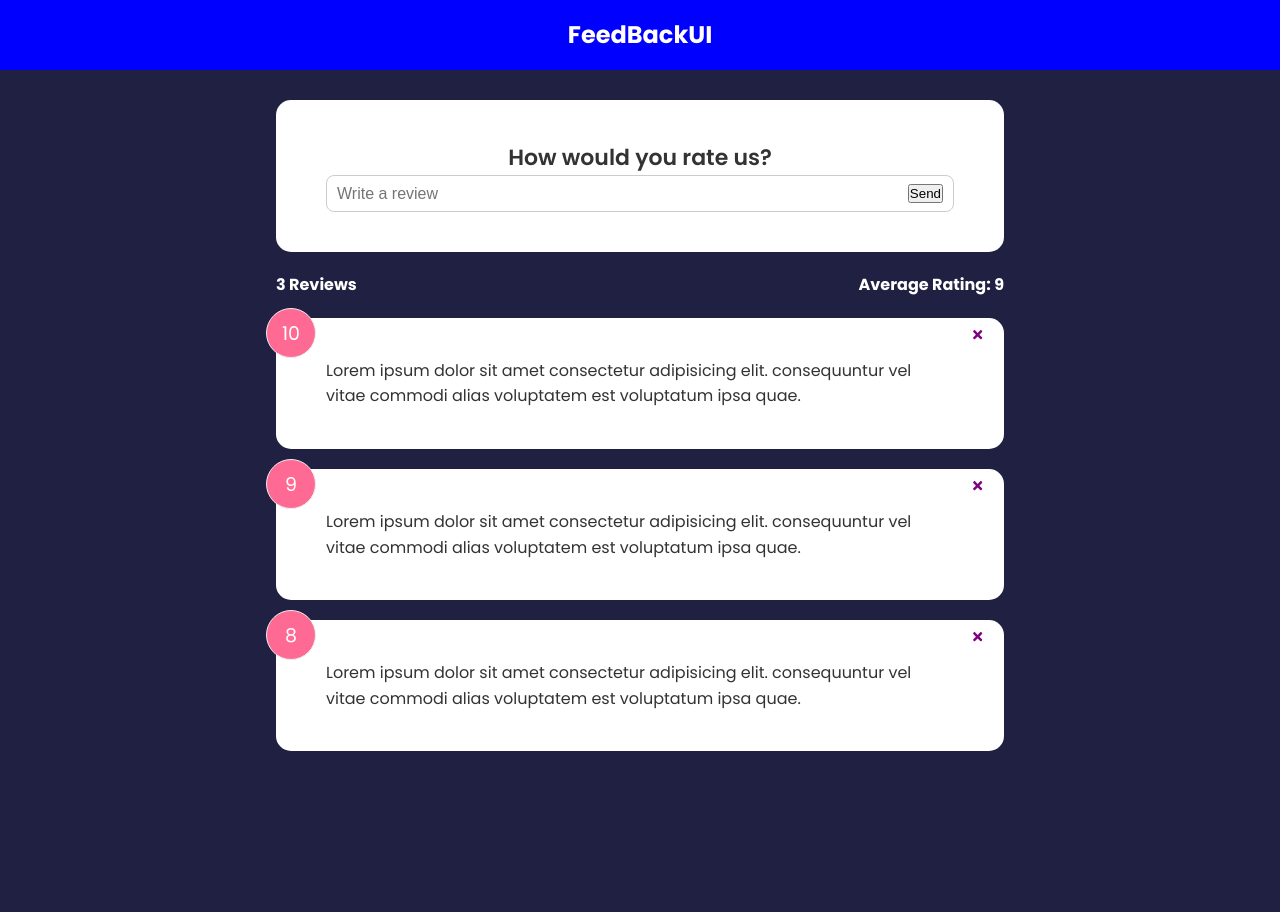
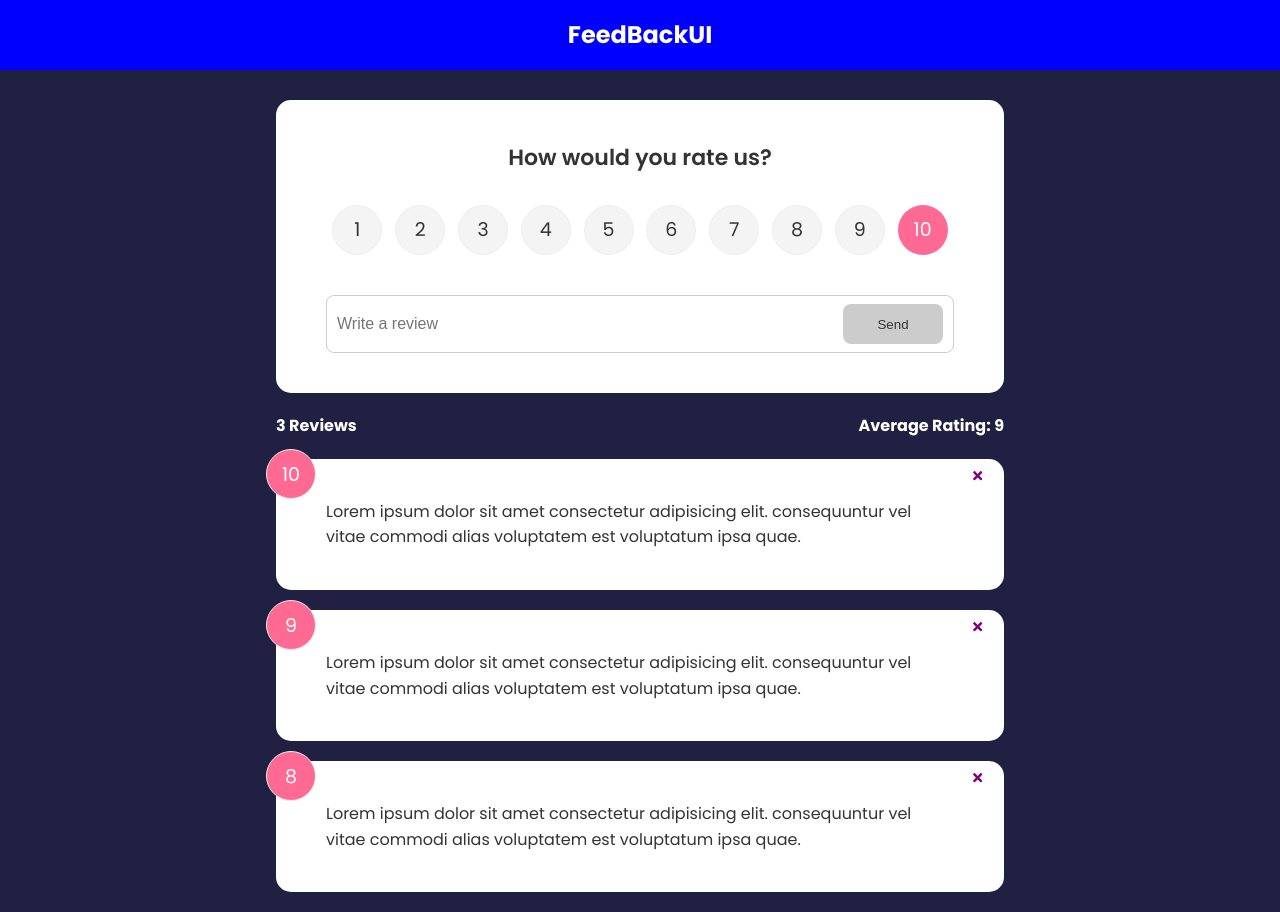
Before and after one commit to d-zucho/feedback-app, a React (Create React App) app: page / in a window 1280 px wide. Before the commit the page ends 800 px from the top, so only its background shows below. Built offline with nearby package versions, Linux system fonts and the light colour scheme.

Commit message:
add input form and style

```diff
--- a/public/index.html
+++ b/public/index.html
@@ -2,7 +2,6 @@
 <html lang="en">
   <head>
     <meta charset="utf-8" />
-    <link rel="icon" href="%PUBLIC_URL%/favicon.ico" />
     <meta name="viewport" content="width=device-width, initial-scale=1" />
     <meta name="theme-color" content="#000000" />
     <meta
--- /dev/null
+++ b/src/Components/Button.jsx
@@ -0,0 +1,24 @@
+import PropTypes from 'prop-types'
+
+const Button = ({ children, type, version, isDisabled }) => {
+  return (
+    <button className={`btn btn-${version}`} type={type} disabled={isDisabled}>
+      {children}
+    </button>
+  )
+}
+
+Button.defaultProps = {
+  version: 'primary',
+  type: 'button',
+  isDisabled: false,
+}
+
+Button.propTypes = {
+  children: PropTypes.node.isRequired,
+  version: PropTypes.string,
+  type: PropTypes.string,
+  isDisabled: PropTypes.bool,
+}
+
+export default Button
--- a/src/Components/FeedbackForm.jsx
+++ b/src/Components/FeedbackForm.jsx
@@ -1,19 +1,47 @@
 import { useState } from 'react'
+import Button from './Button'
+import RatingSelect from './RatingSelect'
 
 import Card from './shared/Card'
 
 const FeedbackForm = () => {
   const [text, setText] = useState('')
+  const [rating, setRating] = useState('')
+  const [btnDisabled, setBtnDisabled] = useState(true)
+  const [message, setMessage] = useState('')
 
   const handleTextChange = (e) => {
+    if (text === '') {
+      setBtnDisabled(true)
+      setMessage(null)
+    } else if (text !== '' && text.trim().length <= 10) {
+      setBtnDisabled(true)
+      setMessage('Input must be more than 10 characters')
+    } else {
+      setMessage(null)
+      setBtnDisabled(false)
+    }
     setText(e.target.value)
+  }
+  // @todo - create handleSubmit handler
+  const handleSubmit = (e) => {
+    e.preventDefault()
+
+    // making sure input > 10
+    if (text.trim().length > 10) {
+      const newFeedback = {
+        text,
+        rating,
+      }
+      console.log(newFeedback)
+    }
   }
 
   return (
     <Card>
-      <form>
+      <form onSubmit={handleSubmit}>
         <h2>How would you rate us?</h2>
-        {/*@TODO - rating select component */}
+        <RatingSelect select={() => setRating(rating)} />
         <div className='input-group'>
           <input
             type='text'
@@ -21,8 +49,11 @@
             onChange={handleTextChange}
             value={text}
           />
-          <button type='submit'>Send</button>
+          <Button type='submit' isDisabled={btnDisabled}>
+            Send
+          </Button>
         </div>
+        {message && <div className='message'>{message}</div>}
       </form>
     </Card>
   )
--- /dev/null
+++ b/src/Components/RatingSelect.jsx
@@ -0,0 +1,117 @@
+import { useState } from 'react'
+
+const RatingSelect = ({ select }) => {
+  const [selected, setSelected] = useState(10)
+
+  const handleChange = (e) => {
+    setSelected(+e.currentTarget.value)
+    select(+e.currentTarget.value)
+  }
+
+  return (
+    <ul className='rating'>
+      <li>
+        <input
+          type='radio'
+          id='num1'
+          value='1'
+          onChange={handleChange}
+          checked={selected === 1}
+        />
+        <label htmlFor='num1'>1</label>
+      </li>
+      <li>
+        <input
+          type='radio'
+          id='num2'
+          value='2'
+          onChange={handleChange}
+          checked={selected === 2}
+        />
+        <label htmlFor='num2'>2</label>
+      </li>
+      <li>
+        <input
+          type='radio'
+          id='num3'
+          value='3'
+          onChange={handleChange}
+          checked={selected === 3}
+        />
+        <label htmlFor='num3'>3</label>
+      </li>
+      <li>
+        <input
+          type='radio'
+          id='num4'
+          value='4'
+          onChange={handleChange}
+          checked={selected === 4}
+        />
+        <label htmlFor='num4'>4</label>
+      </li>
+      <li>
+        <input
+          type='radio'
+          id='num5'
+          value='5'
+          onChange={handleChange}
+          checked={selected === 5}
+        />
+        <label htmlFor='num5'>5</label>
+      </li>
+      <li>
+        <input
+          type='radio'
+          id='num6'
+          value='6'
+          onChange={handleChange}
+          checked={selected === 6}
+        />
+        <label htmlFor='num6'>6</label>
+      </li>
+      <li>
+        <input
+          type='radio'
+          id='num7'
+          value='7'
+          onChange={handleChange}
+          checked={selected === 7}
+        />
+        <label htmlFor='num7'>7</label>
+      </li>
+      <li>
+        <input
+          type='radio'
+          id='num8'
+          value='8'
+          onChange={handleChange}
+          checked={selected === 8}
+        />
+        <label htmlFor='num8'>8</label>
+      </li>
+      <li>
+        <input
+          type='radio'
+          id='num9'
+          value='9'
+          onChange={handleChange}
+          checked={selected === 9}
+        />
+        <label htmlFor='num9'>9</label>
+      </li>
+      <li>
+        <input
+          type='radio'
+          id='num10'
+          value='10'
+          onChange={handleChange}
+          checked={selected === 10}
+        />
+        <label htmlFor='num10'>10</label>
+      </li>
+    </ul>
+  )
+}
+
+export default RatingSelect
--- a/src/Components/shared/Card.jsx
+++ b/src/Components/shared/Card.jsx
@@ -2,9 +2,9 @@
 
 const Card = ({ children, reverse }) => {
   return (
-    <div>
-      <p className={`card ${reverse && 'reverse'}`}>{children}</p>
-    </div>
+    <>
+      <div className={`card ${reverse && 'reverse'}`}>{children}</div>
+    </>
   )
 }
 
```
